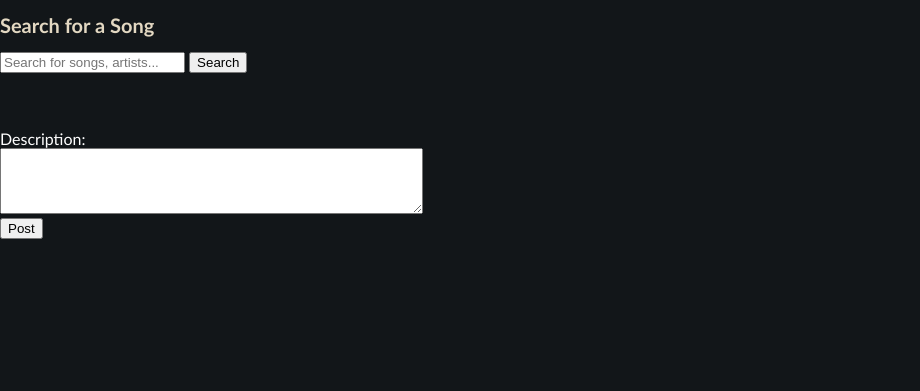
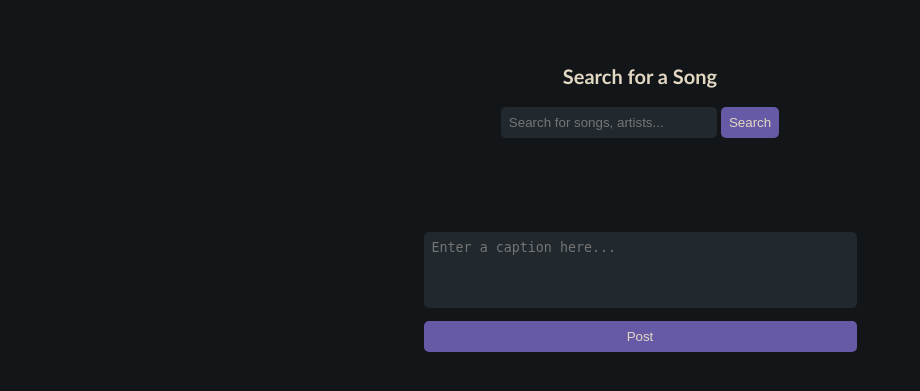
Before and after one commit to sweg3302-tune-town/tune-town, a Flask app: page /create in a window 1280 px wide. Shown: the top 391 px of the page, without its empty margins (0-920 px from the left). Run offline with Flask 3, Linux system fonts and the light colour scheme.

Commit message:
post a song UI update

```diff
--- a/static/css/styles.css
+++ b/static/css/styles.css
@@ -12,7 +12,7 @@
 /* Body styles */
 body {
   background-color: var(--background);
-  font-family: gill sans, sans-serif;
+  font-family: 'Gill Sans', 'Gill Sans MT', sans-serif, sans-serif;
   margin: 0;
   padding: 0;
 }
@@ -30,6 +30,11 @@ body {
   font-size: 45px;
 }
 
+#tunetown-title h1{
+  line-height: normal;
+  font-size: 35px;
+}
+
 .logo-box {
   display: flex;
   justify-content: center;
@@ -40,6 +45,8 @@ body {
   background-color: var(--light-accent);
   overflow: hidden;
   margin: 5px;
+  text-decoration: none;
+
 }
 
 .logo-box img {
@@ -67,13 +74,30 @@ body {
   border-radius: 5px;
 }
 
+.searchTitle h1 {
+  align-items: center;
+  text-align: center;
+  margin: auto;
+  margin-top: 5%;
+}
+
 .search-box {
   display: flex;
   align-items: center;
 }
 
+.search-box h1 {
+  align-items: center;
+  margin: auto;
+}
+
+.search-box form {
+  align-items: center;
+  margin: auto;
+}
+
 .search-box input[type="text"],
-.search-box button {
+.search-box button, .search-box textarea {
   padding: 8px;
   border: none;
   border-radius: 5px;
@@ -81,8 +105,38 @@ body {
 
 .search-box input[type="text"] {
   width: 200px;
-  border: 1px solid #ddd;
+  background-color: #21292e;
+  color: var(--light-accent);
 }
+
+.search-box input[type="text"]:active, .search-box textarea:active {
+  outline: none;
+  background-color: #21292e;
+  color: var(--light-accent);
+}
+
+.search-box input[type="text"]:focus, .search-box textarea:focus {
+  outline: none;
+  border: none; /* Blue border when focused */
+  background-color: var(--light-accent);
+  color: var(--background);
+}
+
+.post-description {
+  display: flex;
+  justify-content: center;
+  align-items: center;
+  text-align: left;
+  min-height: 100vh;
+}
+
+.search-box textarea {
+  resize: none;
+  background-color: #21292e;
+  color: var(--light-accent);
+}
+
+
 
 .search-box button:hover {
   background-color: var(--pop-of-color);
@@ -100,6 +154,12 @@ body {
   color: var(--light-accent);
   cursor: pointer;
 }
+
+#postSubmit {
+  margin-top: 10px;
+  min-width: 100%;
+}
+
 
 /* Song cards specific for home.html */
 .song-card {
--- a/templates/create.html
+++ b/templates/create.html
@@ -12,8 +12,16 @@
     }
   </style>
   <body>
+
+    <div class="searchTitle">
+
     <h1>Search for a Song</h1>
+   </div>
+
+    <div class="search-box">
     <form action="/create" method="POST" onsubmit="return displaySearch()">
+
+      <br>
       <input
         type="text"
         id="search_query"
@@ -22,31 +30,41 @@
       />
       <button type="submit">Search</button>
     </form>
+    </div>
+
+
+    <br>
 
     <div class="song-cards" id="searchResults"></div>
     <p id="selection"></p>
 
+
+    <div class="search-box">
       <form action="/post_song" method="POST" id="postForm">
         <!-- songId received from search selection -->
         <input type="hidden" id="songIdInput" name="songIdInput" />
 
-      <label for="postDescription">Description:</label><br />
+        <label for="postDescription"></label><br />
         <textarea
           id="postDescription"
           name="postDescription"
           rows="4"
           cols="50"
-      ></textarea
-      ><br />
+          placeholder="Enter a caption here..."
+        ></textarea>
 
+
+        <br>
         <button id="postSubmit" type="submit">Post</button>
       </form>
+    </div>
 
     <script>
       function isSongIdSelected() {
         const songId = document.getElementById("songIdInput").value;
         return songId !== "";
       }
+
 
       document.getElementById("postForm")
         .addEventListener("submit", function (event) {
```
Lines whose indentation alone changed are shown as unchanged.
